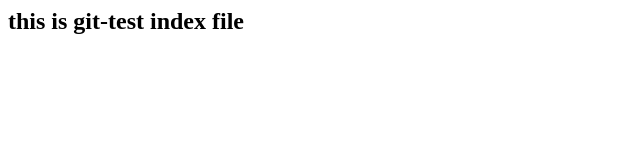
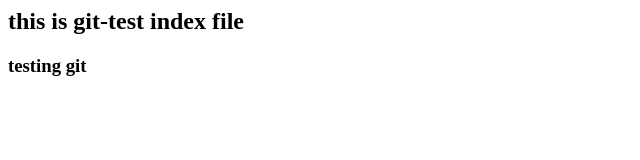
Before and after one commit to asifmahbub1/test_repo, a plain HTML site: page index.html in a window 1280 px wide. Shown: the whole page, without its empty margins (0-640 px from the left). Drawn offline with Linux system fonts and the light colour scheme.

Commit message:
2nd commit

```diff
--- a/index.html
+++ b/index.html
@@ -1 +1,2 @@
 <h2>this is git-test index file </h2>
+<h3>testing git </h3>
```
